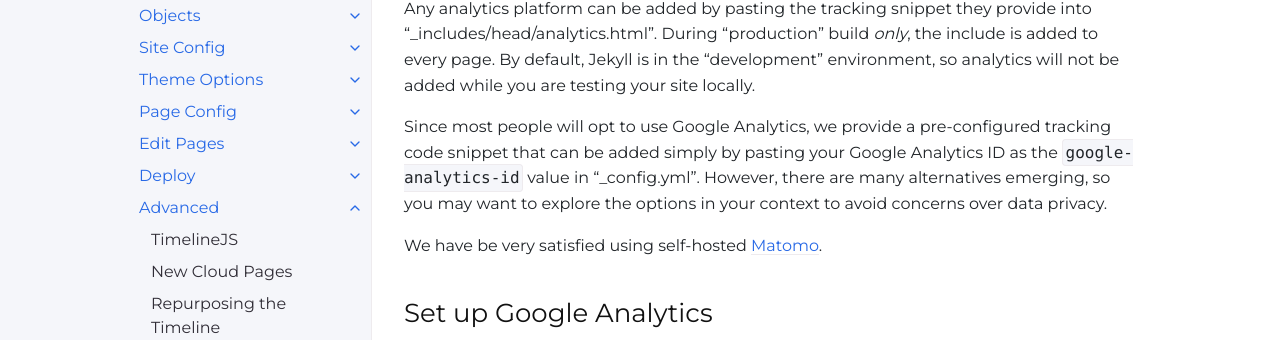
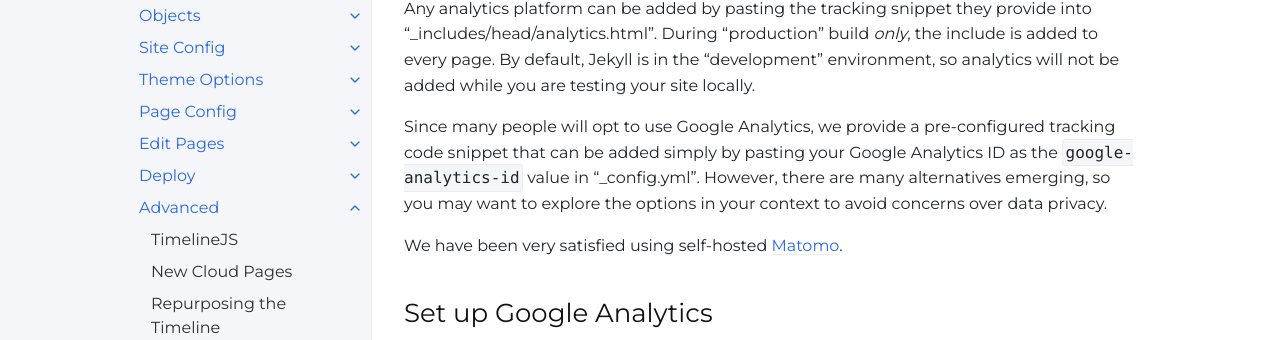
Before and after one commit to CollectionBuilder/cb-docs, a Jekyll site: the page built from docs/advanced/analytics.md, in a window 1280 px wide and 1328 px high. Shown: the part 236-576 px from the top of the window. Built offline with Jekyll 4.4.1, drawn with Linux system fonts in a browser that asks for light colours; comment, search, counter and statistics services are not loaded.

Commit message:
tweak analytics

```diff
--- a/docs/advanced/analytics.md
+++ b/docs/advanced/analytics.md
@@ -12,10 +12,10 @@ Any analytics platform can be added by pasting the tracking snippet they provide
 During "production" build *only*, the include is added to every page.
 By default, Jekyll is in the "development" environment, so analytics will not be added while you are testing your site locally.
 
-Since most people will opt to use Google Analytics, we provide a pre-configured tracking code snippet that can be added simply by pasting your Google Analytics ID as the `google-analytics-id` value in "_config.yml".
+Since many people will opt to use Google Analytics, we provide a pre-configured tracking code snippet that can be added simply by pasting your Google Analytics ID as the `google-analytics-id` value in "_config.yml".
 However, there are many alternatives emerging, so you may want to explore the options in your context to avoid concerns over data privacy.
 
-We have be very satisfied using self-hosted [Matomo](https://matomo.org/).
+We have been very satisfied using self-hosted [Matomo](https://matomo.org/).
 
 ## Set up Google Analytics
 
```
